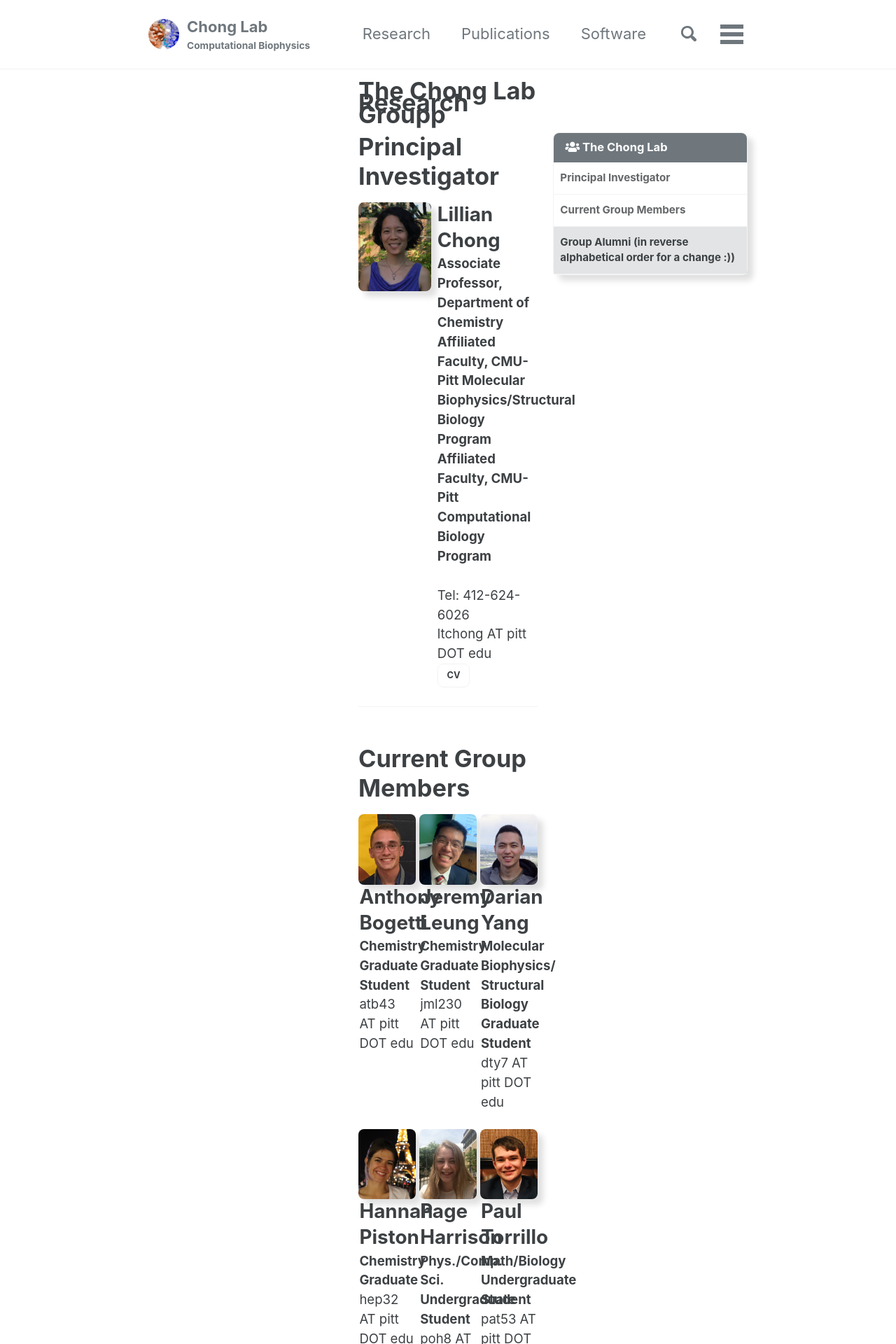
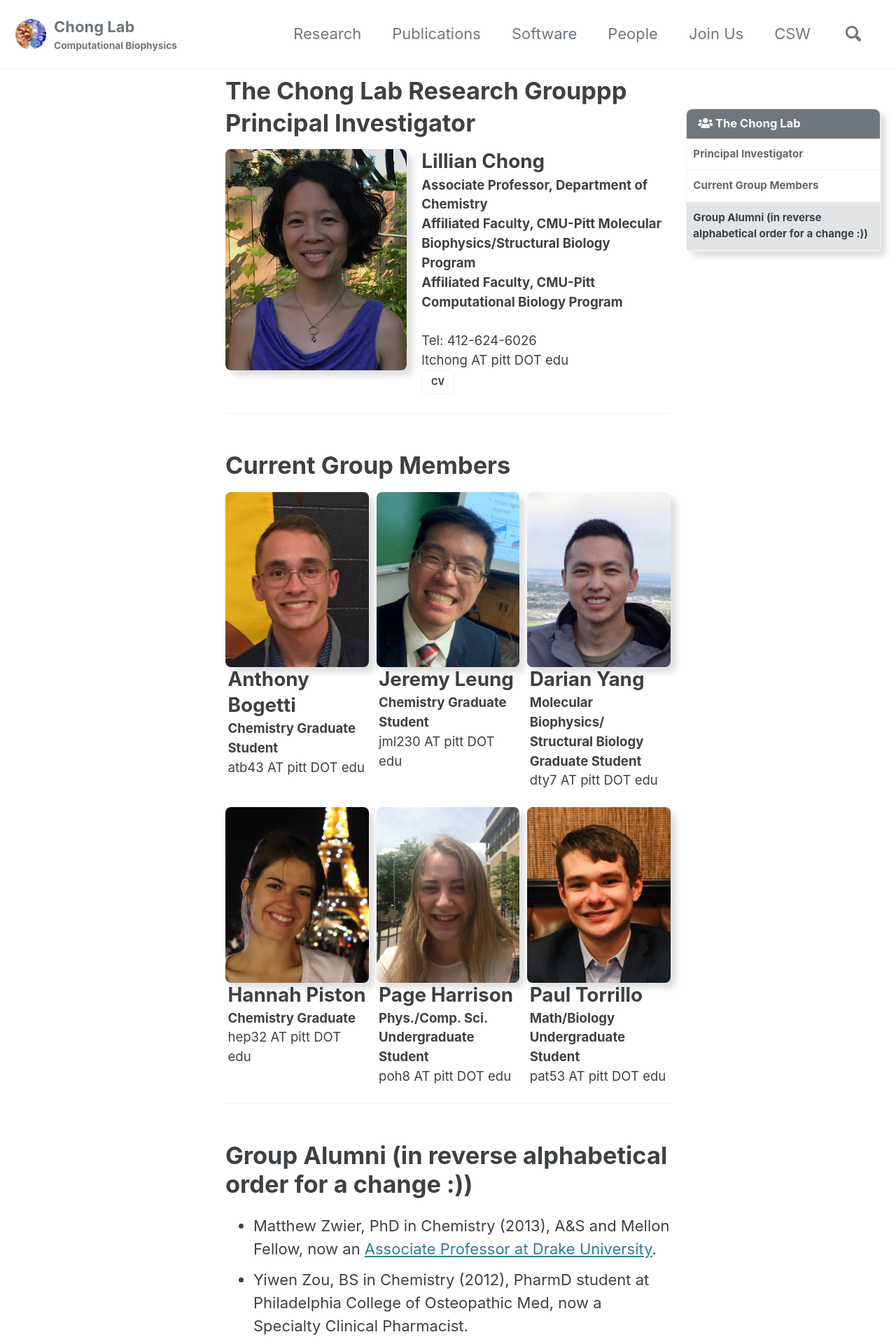
Before and after one commit to darianyang/darianyang.github.io, a Jekyll site: the page built from _pages/people.md, in a window 1280 px wide. Shown: the top 1920 px of the page at 70% size. Built offline with Jekyll 4.4.1, drawn with Linux system fonts in a browser that asks for light colours; cached includes are drawn as plain includes.

Commit message:
updated breakpoints

```diff
--- a/_pages/people.md
+++ b/_pages/people.md
@@ -1,6 +1,6 @@
 ---
 permalink: /people/
-title: The Chong Lab Research Groupp
+title: The Chong Lab Research Grouppp
 #layout: splash
 #layout: single
 #classes: wide
--- a/_sass/minimal-mistakes/_variables.scss
+++ b/_sass/minimal-mistakes/_variables.scss
@@ -143,8 +143,8 @@ $base0f: #ff5370 !default;
 $small: 100px !default; /* 600 default */
 $medium: 300px !default; /* 768px default */
 $medium-wide: 500px !default; /* 900px default */
-$large: 700px !default; /* 1024px default */
-$x-large: 900px !default; /* 1280px default */
+$large: 1024px !default; /* 1024px default */
+$x-large: 1280px !default; /* 1280px default */
 $max-width: $x-large !default;
 
 /*
```
Also changed, not shown: 1 other file.
